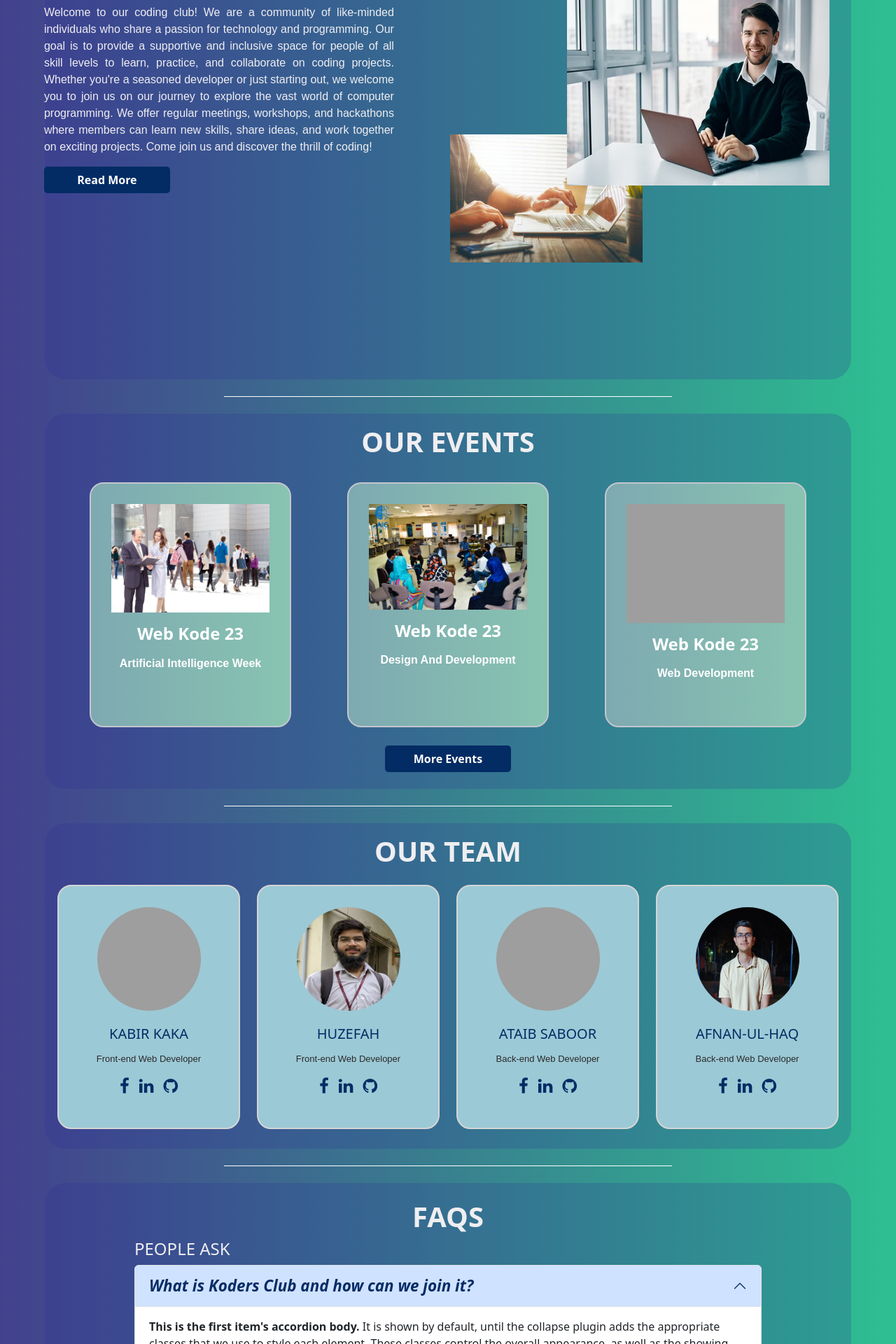
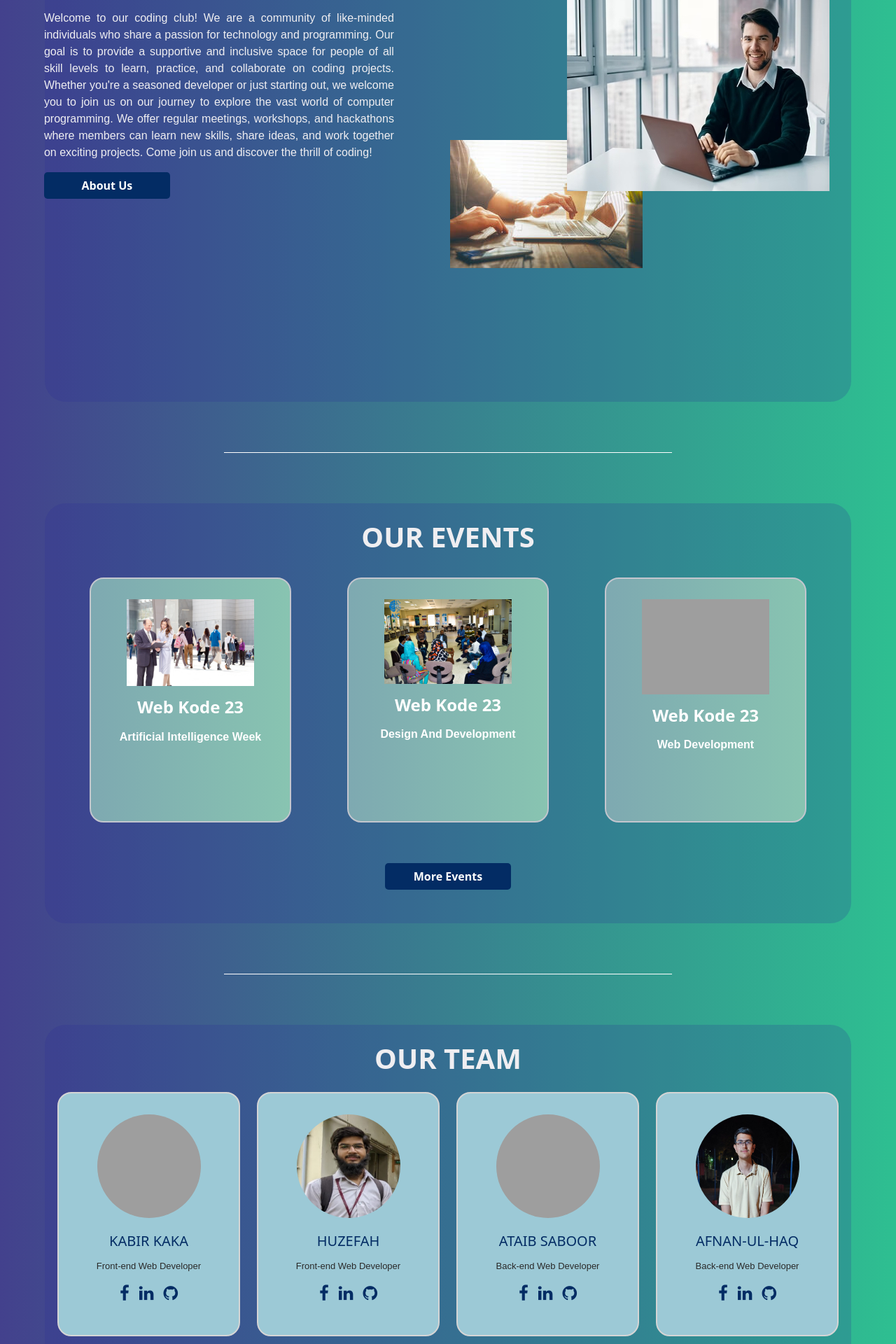
Before and after one commit to KabirKaka/Coders-Club, a Django app: page / in a window 1280 px wide. Shown: the part 1000-2920 px from the top of the page at 70% size. Run offline with Django 4.2, Linux system fonts and the light colour scheme; data comes from the database, SQL or seed files in the repository; both versions use the stored data as it was after the commit; grey boxes are pictures that could not be loaded.

Commit message:
Home page updated margin padding

```diff
--- a/home/templates/home/home.html
+++ b/home/templates/home/home.html
@@ -17,9 +17,9 @@
     </div>
   </div>
 
-  <div class="about mt-3">
+  <div class="about my-5 py-4">
 
-    <h4 class=" text-center py-4 "><a class="text-color-theme text-decoration-none">About Us</a></h4>
+    <h4 class=" text-center "><a class="text-color-theme text-decoration-none">About Us</a></h4>
     <div class="d-flex justify-content-center mx-auto flex-wrap">
       <div id="left-about">
         <h1 class="text-color-theme">Take your Experience</h1>
@@ -28,7 +28,7 @@
           Welcome to our coding club! We are a community of like-minded individuals who share a passion for technology and programming. Our goal is to provide a supportive and inclusive space for people of all skill levels to learn, practice, and collaborate on coding projects. Whether you're a seasoned developer or just starting out, we welcome you to join us on our journey to explore the vast world of computer programming. We offer regular meetings, workshops, and hackathons where members can learn new skills, share ideas, and work together on exciting projects. Come join us and discover the thrill of coding!
         </p>
         <a href="{% url 'about' %}">
-        <button type="button" class="btn RegBtn">Read More</button>
+        <button type="button" class="btn RegBtn">About Us</button>
         </a>
       </div>
       <div id="right-about">
@@ -40,12 +40,12 @@
   <br>
 <div class="smallLine"></div>
 <br>
-  <div class="events align-center">
-    <h4 class="text-center py-3 "><a class="text-color-theme text-decoration-none">Our Events</a></h4>
+  <div class="events align-center my-5 py-4">
+    <h4 class="text-center pb-3"><a class="text-color-theme text-decoration-none">Our Events</a></h4>
     <div class="event-body d-flex justify-content-center mx-auto flex-wrap">
       {% for item in allgallery_post  %}
       <div class="event-card" style="width: 18rem;">
-       <img alt="..." class="card-img-top" src="/media/{{item.cover_image}}"/>
+       <img alt="..." class="card-img-top" style="width: 80%;" src="/media/{{item.cover_image}}"/>
        <div class="card-details">
         <h5 class="text-title mt-3 card-title">
          {{item.event}}
@@ -91,7 +91,7 @@
       </div> -->
 
     </div>
-    <div class="d-flex justify-content-center pt-3 pb-4">
+    <div class="d-flex justify-content-center pt-5 pb-4">
       <button type="button" class="btn RegBtn ">More Events</button>
     </div>
   </div>
@@ -154,8 +154,8 @@
   </section> -->
 
   <!-- our team section -->
-  <section class="our-webcoderskull">
-    <h4 class="text-center py-3 "><a class="text-color-theme text-decoration-none">Our Team</a></h4>
+  <section class="our-webcoderskull my-5 py-4">
+    <h4 class="text-center  pb-3"><a class="text-color-theme text-decoration-none">Our Team</a></h4>
     <div class="container">
       <div class="row ourTeamRow heading heading-icon ">
       </div>
@@ -217,7 +217,7 @@
   <!-- <div class="smallLine"></div> -->
 
   <!-- FAQ section -->
-  <div class="faq mb-4 pt-4">
+  <div class="faq my-5 pt-3">
     <h6 class="text-center"><a class="text-color-theme text-decoration-none">FAQs</a></h6>
     <div class="d-flex justify-content-evenly mx-auto flex-wrap">
       <div id="left-faq">
@@ -226,36 +226,36 @@
           <div class="accordion-item">
             <h2 class="accordion-header">
               <button class="accordion-button" type="button" data-bs-toggle="collapse" data-bs-target="#collapseOne" aria-expanded="false" aria-controls="collapseOne">
-                What is Koders Club and how can we join it?
+                Who can join a coding club?
               </button>
             </h2>
             <div id="collapseOne" class="accordion-collapse collapse show" data-bs-parent="#accordionExample">
               <div class="accordion-body">
-                <strong>This is the first item's accordion body.</strong> It is shown by default, until the collapse plugin adds the appropriate classes that we use to style each element. These classes control the overall appearance, as well as the showing and hiding via CSS transitions. You can modify any of this with custom CSS or overriding our default variables. It's also worth noting that just about any HTML can go within the <code>.accordion-body</code>, though the transition does limit overflow.
+               <p> Coding clubs are typically open to anyone with an interest in coding or programming. They may cater to various age groups and skill levels, from students and beginners to professionals and experienced coders. Some coding clubs may have specific requirements or target specific demographics, but many are inclusive and welcome anyone who wants to learn and engage with coding.</p>
               </div>
             </div>
           </div>
           <div class="accordion-item">
             <h2 class="accordion-header">
               <button class="accordion-button collapsed" type="button" data-bs-toggle="collapse" data-bs-target="#collapseTwo" aria-expanded="false" aria-controls="collapseTwo">
-                Accordion Item #2
+                What activities are typically conducted in a coding club?
               </button>
             </h2>
             <div id="collapseTwo" class="accordion-collapse collapse" data-bs-parent="#accordionExample">
               <div class="accordion-body">
-                <strong>This is the second item's accordion body.</strong> It is hidden by default, until the collapse plugin adds the appropriate classes that we use to style each element. These classes control the overall appearance, as well as the showing and hiding via CSS transitions. You can modify any of this with custom CSS or overriding our default variables. It's also worth noting that just about any HTML can go within the <code>.accordion-body</code>, though the transition does limit overflow.
+               <p> Coding clubs organize a variety of activities to support learning and skill development. These can include coding challenges or competitions, group coding projects, workshops or tutorials on specific programming languages or concepts, guest lectures by industry professionals, and collaborative problem-solving sessions. Some coding clubs may also participate in coding hackathons, attend tech conferences, or invite guest speakers from the industry.</p>
               </div>
             </div>
           </div>
           <div class="accordion-item">
             <h2 class="accordion-header">
               <button class="accordion-button collapsed" type="button" data-bs-toggle="collapse" data-bs-target="#collapseThree" aria-expanded="false" aria-controls="collapseThree">
-                Accordion Item #3
+                How can joining a coding club benefit me?
               </button>
             </h2>
-            <div id="collapseThree" class="accordion-collapse collapse" data-bs-parent="#accordionExample">
-              <div class="accordion-body">
-                <strong>This is the third item's accordion body.</strong> It is hidden by default, until the collapse plugin adds the appropriate classes that we use to style each element. These classes control the overall appearance, as well as the showing and hiding via CSS transitions. You can modify any of this with custom CSS or overriding our default variables. It's also worth noting that just about any HTML can go within the <code>.accordion-body</code>, though the transition does limit overflow.
+            <div id="collapseThree" class="accordion-collapse  collapse" data-bs-parent="#accordionExample">
+              <div class="accordion-body" >
+                <p> Joining a coding club can have several advantages. It provides a supportive and collaborative community where you can learn from others and enhance your coding skills. You can gain practical coding experience through hands-on projects and challenges. Coding clubs often foster networking opportunities, allowing you to connect with like-minded individuals, potential mentors, or even future employers. Additionally, being part of a coding club can enhance your problem-solving abilities, improve your understanding of programming concepts, and expose you to different programming languages and technologies.</p>
               </div>
             </div>
           </div>
```
Also changed, not shown: db.sqlite3.
